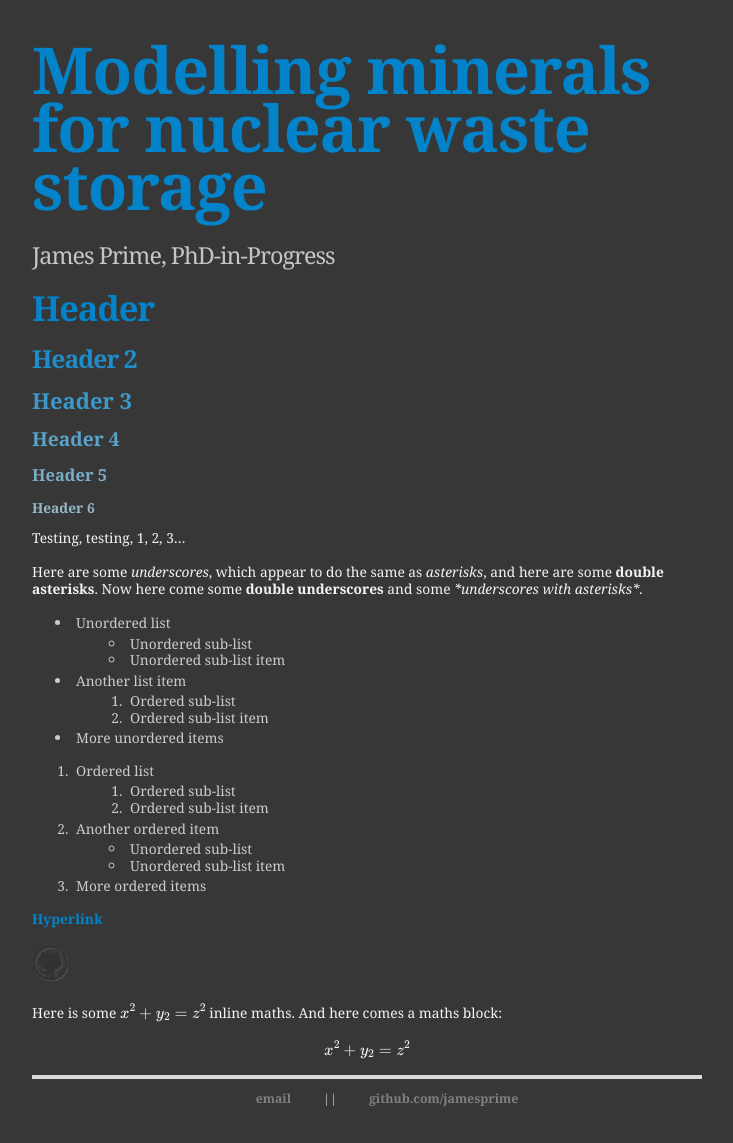
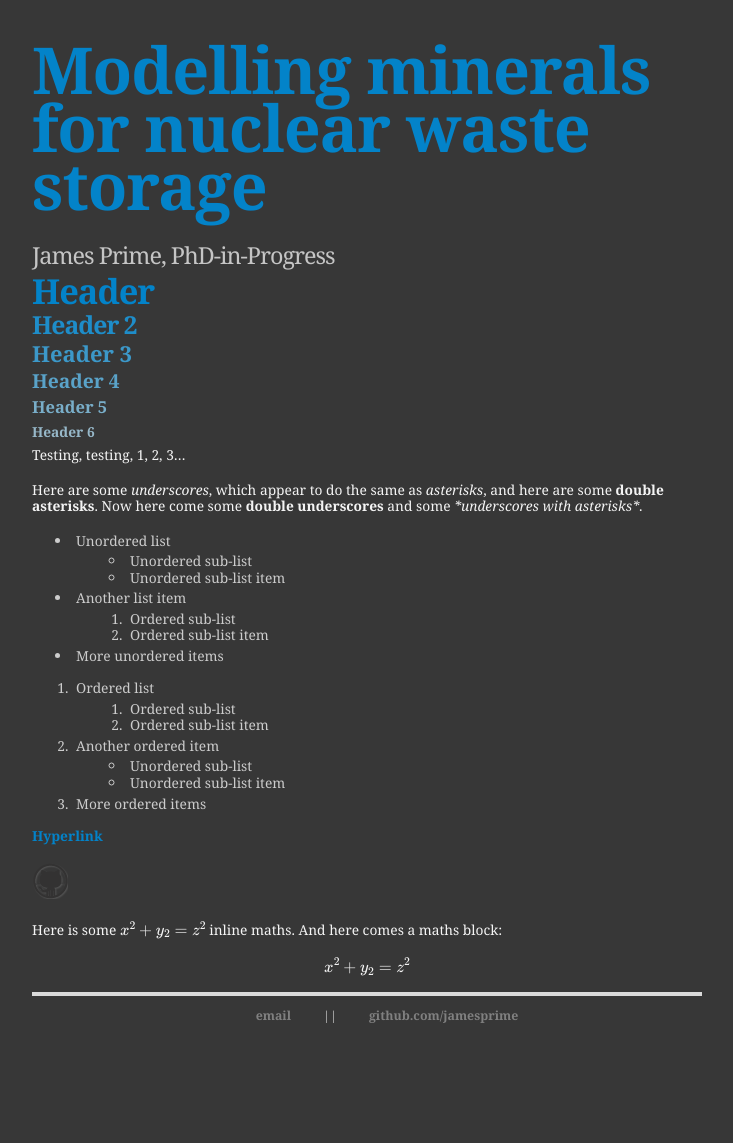
Before and after one commit to jamesprime/jamesprime.github.io, a Jekyll site: the page built from _pages/test/index.md, in a window 1280 px wide. Shown: the whole page, without its empty margins (273-1006 px from the left). Built offline with Jekyll 4.4.1, drawn with Linux system fonts in a browser that asks for light colours; nearby versions of some CDN libraries; formulas are drawn with MathJax 3; after the commit the page ends 1060 px from its top, so only the background shows below that.

Commit message:
Updated _sass/uberduper.scss
Changed all heading levels margins from 1em 0 to .5em 0, as a further test

```diff
--- a/_sass/uberduper.scss
+++ b/_sass/uberduper.scss
@@ -15,7 +15,7 @@ h1 {
     color: #0383c9;
     font-size: 2.5em; // Originally 4.7em; default is 2em
     letter-spacing: -1px;
-    margin: 1em 0;
+    margin: .5em 0;
     // padding: 30px 0 0 0;
 
     a {
@@ -36,7 +36,7 @@ h2 {
     font-size: 1.8em; // Originally 1.7em; default is 1.5em
     font-weight: bold;
     letter-spacing: -1px;
-    margin: 1em 0;
+    margin: .5em 0;
     // padding: 0px 2px 4px 0;
 }
 
@@ -45,26 +45,26 @@ h3 {
     color: #3C98C9; // Originally #fba919
     font-size: 1.6em; // Originally 1.4em; default is 1.17em
     font-weight: bold;
-    margin: 1em 0; // Originally 10px 0 8px
+    margin: .5em 0; // Originally 10px 0 8px
     // padding: 1px 2px 4px 0;
 }
 
 h4 {
     color: #5AA3C9; // Originally #23af4c
     font-size: 1.4em; // Default is 1em
-    margin: 1em 0;
+    margin: .5em 0;
 }
 
 h5 {
     color: #79AEC9;
     font-size: 1.2em; // Default is .83em
-    margin: 1em 0;
+    margin: .5em 0;
 }
 
 h6 {
     color: #97B8C9;
     font-size: 1em; // Default is .67em
-    margin: 1em 0;
+    margin: .5em 0;
 }
 
 p {
```
